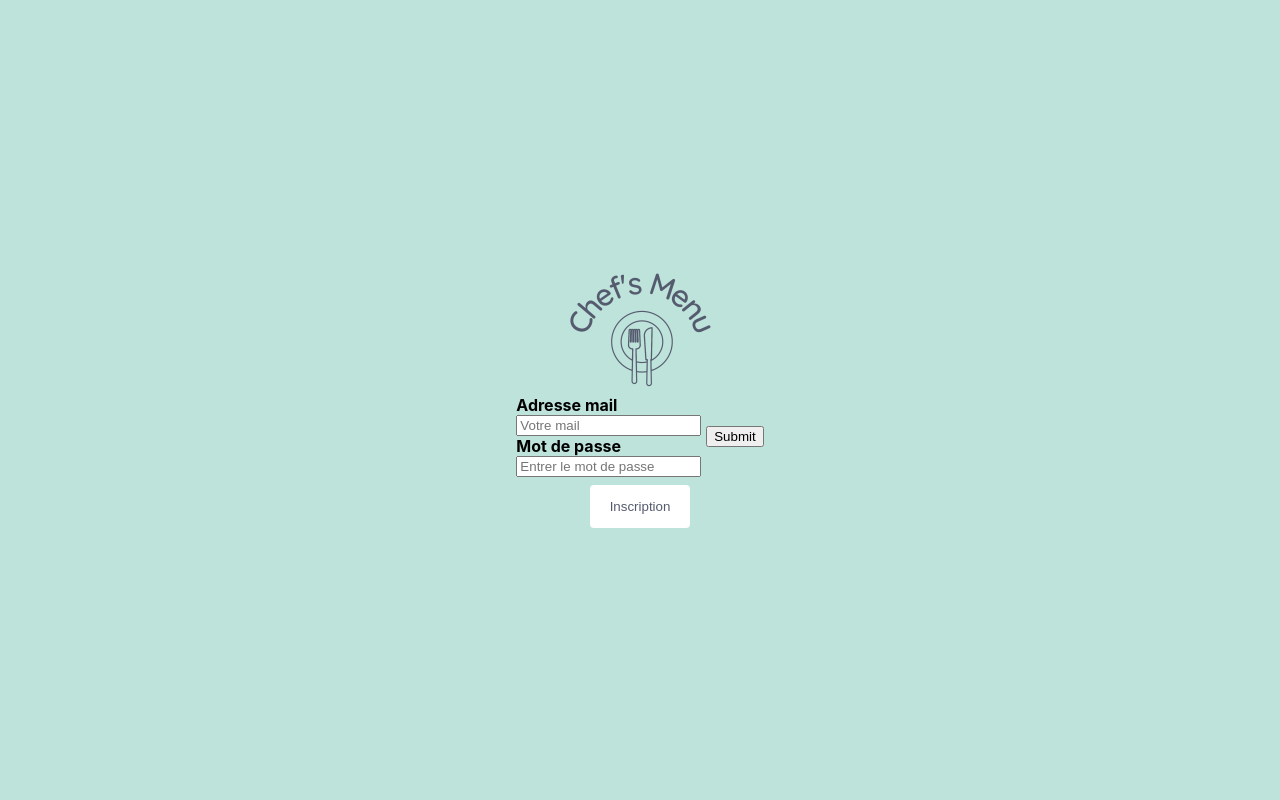
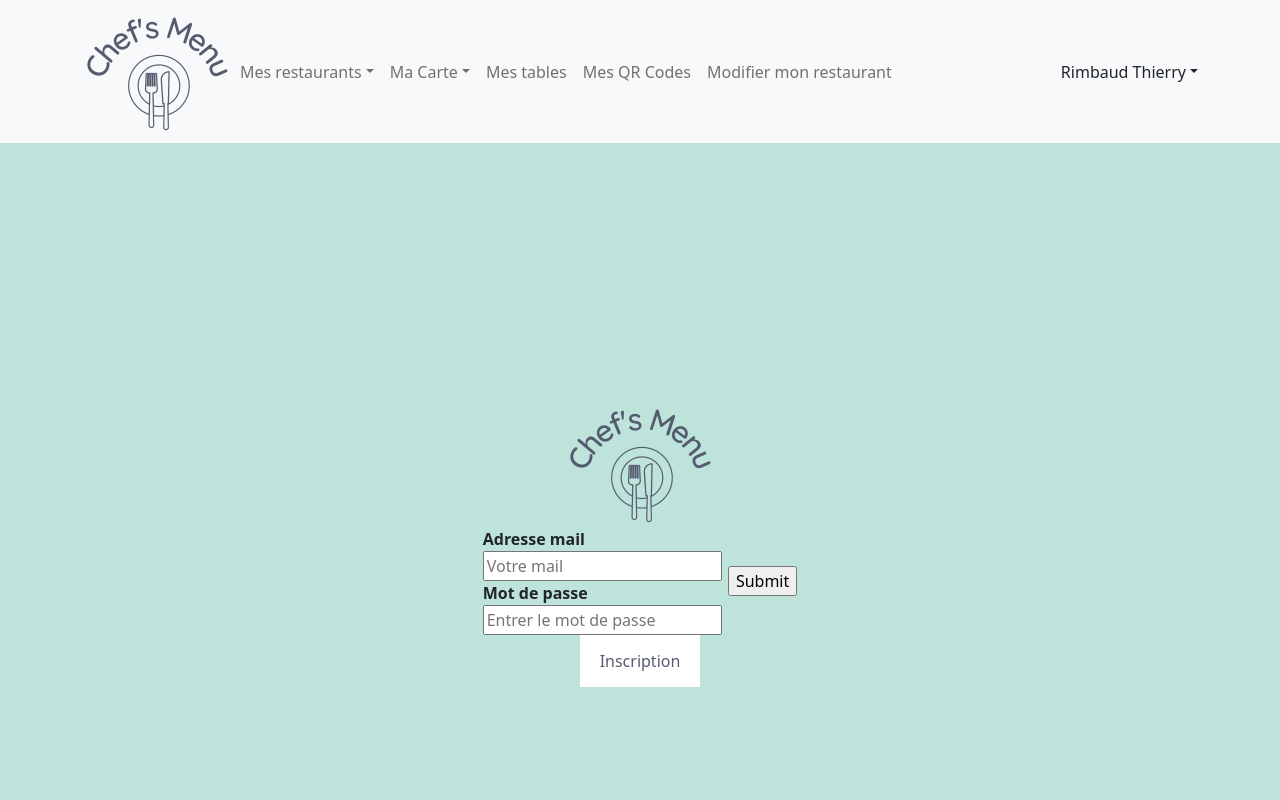
Before and after one commit to Czila/ChefsMenu_Front, a React (Create React App) app: page /ajouterunelement in a window 1280 px wide. Shown: the top 800 px of the page. Built offline with nearby package versions, Linux system fonts and the light colour scheme.

Commit message:
ajout de la navbar

```diff
--- a/package.json
+++ b/package.json
@@ -7,7 +7,9 @@
     "@testing-library/react": "^13.3.0",
     "@testing-library/user-event": "^13.5.0",
     "axios": "^0.27.2",
+    "bootstrap": "^5.2.0",
     "react": "^18.2.0",
+    "react-bootstrap": "^2.4.0",
     "react-dom": "^18.2.0",
     "react-router-dom": "^6.3.0",
     "react-scripts": "5.0.1",
--- a/src/App.js
+++ b/src/App.js
@@ -12,6 +12,7 @@ import AjouteruneCategorie from './components/AjouteruneCategorie/AjouteruneCate
 import Inscription from './components/Inscription/Inscription'
 import AjouterunMenu from './components/AjouterunMenu/AjouterunMenu';
 import MaCarte from './pages/MaCarte/MaCarte';
+import NavScroll from './components/Navbar/NavScroll';
 //import AjoutRestaurant from './components/AjoutRestaurant/AjoutRestaurant';
 
 function App() {
@@ -30,24 +31,27 @@ function App() {
 
   return (
     <div>
+             <NavScroll />
       {(!isLogin) ? <Login auth={setIsLogin} /> :
       <div>
 
         <button onClick={()=> logOut() }>Logout</button>
       </div>
       }
- <Inscription />
+
+
 
     </div>
+
   );
 }
 
 export default App;
-/*
- <Route path="ajouterunelement" element={<AjouterunElement />} />
-       <Route path="modifiermacarte" element={<MaCarte />} />
+
+/*      <Route path="ajouterunelement" element={<AjouterunElement />} />
+        <Route path="modifiermacarte" element={<MaCarte />} />
+        <Route path="ajouterunmenu" element={<AjouterunMenu />} />
         <Route path="visualisercarte" element={<PreviewMaCarte />} />
         <Route path="ajoutrestaurant" element={<AjoutRestaurant />} />
-        <Route path="qrcode" element={<QRCode />} />
-        <Route path="genererqrcode" element={<GenererunQRCode />} />
-               <Route path="ajouterunmenu" element={<AjouterunMenu />} />*/
+                <Route path="qrcode" element={<QRCode />} />
+        <Route path="genererqrcode" element={<GenererunQRCode />} />   */
--- /dev/null
+++ b/src/components/Navbar/NavScroll.css
@@ -0,0 +1,3 @@
+.basic-navbar-nav {
+    justify-content: flex-start;
+}
--- /dev/null
+++ b/src/components/Navbar/NavScroll.js
@@ -0,0 +1,70 @@
+import Container from 'react-bootstrap/Container';
+import Nav from 'react-bootstrap/Nav';
+import Navbar from 'react-bootstrap/Navbar';
+import NavDropdown from 'react-bootstrap/NavDropdown';
+import logo from '../../assets/logo.png'
+import 'bootstrap/dist/css/bootstrap.min.css';
+import { Routes, Route} from "react-router-dom";
+import AjouterunElement from '../AjouterunElement/AjouterunElement';
+
+function NavScroll() {
+  return (
+    <Navbar bg="light" expand="lg" className='navbar'>
+      <Container>
+        <img src={logo} alt="Logo" className='logo' />
+        <Navbar.Toggle aria-controls="basic-navbar-nav" />
+        <Navbar.Collapse id="basic-navbar-nav">
+          <Nav className="me-auto">
+          <NavDropdown title="Mes restaurants" id="basic-nav-dropdown">
+              <NavDropdown.Item href="monrestaurant">Mon restaurant 1</NavDropdown.Item>
+              <NavDropdown.Item href="monrestaurant">Mon restaurant 2</NavDropdown.Item>
+              <NavDropdown.Item href="monrestaurant">Mon restaurant 3</NavDropdown.Item>
+              <NavDropdown.Divider />
+              <NavDropdown.Item href="ajoutrestaurant">
+                Créer un restaurant
+              </NavDropdown.Item>
+            </NavDropdown>
+
+            <NavDropdown title="Ma Carte" id="basic-nav-dropdown">
+              <NavDropdown.Item href="previewcarte">Ma carte</NavDropdown.Item>
+              <NavDropdown.Item href="nouvellecarte">
+                Nouvelle Carte
+              </NavDropdown.Item>
+              <NavDropdown.Item href="modifiermacarte">
+                Modifier ma Carte
+              </NavDropdown.Item>
+              <NavDropdown.Divider />
+              <NavDropdown.Item href="ajouterunelement">Ajouter un élément</NavDropdown.Item>
+              <NavDropdown.Item href="ajouterunecategorie">Ajouter une catégorie</NavDropdown.Item>
+              <NavDropdown.Item href="ajouterunmenu">Créer un menu</NavDropdown.Item>
+            </NavDropdown>
+            <Nav.Link href="listetable">Mes tables</Nav.Link>
+            <Nav.Link href="genererunqrcode">Mes QR Codes</Nav.Link>
+            <Nav.Link href="modifiermoncompte">Modifier mon restaurant</Nav.Link>
+            </Nav>
+            <NavDropdown title="Rimbaud Thierry" id="basic-nav-dropdown">
+              <NavDropdown.Item href="modifiermoncompte">Modifier mon compte</NavDropdown.Item>
+              <NavDropdown.Divider />
+              <NavDropdown.Item href="logout">Log out</NavDropdown.Item>
+            </NavDropdown>
+
+
+
+        </Navbar.Collapse>
+      </Container>
+    </Navbar>
+  );
+
+}
+<Route path="ajouterunelement" element={<AjouterunElement />} />
+
+
+  export default NavScroll;
+
+
+<link
+  rel="stylesheet"
+  href="https://cdn.jsdelivr.net/npm/bootstrap@5.2.0-beta1/dist/css/bootstrap.min.css"
+  integrity="sha384-0evHe/X+R7YkIZDRvuzKMRqM+OrBnVFBL6DOitfPri4tjfHxaWutUpFmBp4vmVor"
+  crossorigin="anonymous"
+/>
```
Also changed, not shown: 1 other file (tests, documents, lock files or other folders).
